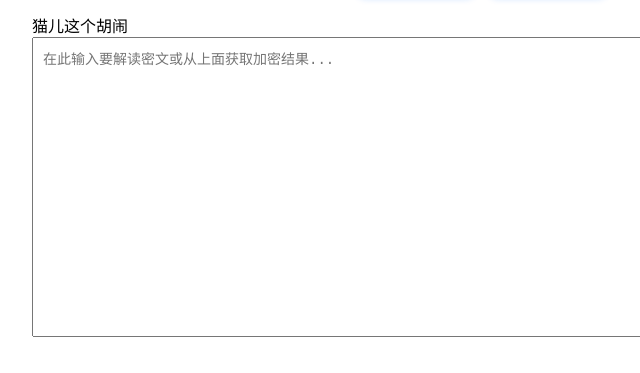
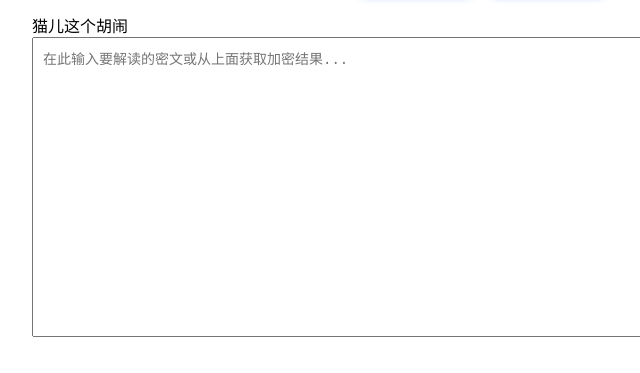
Before and after one commit to Zubmarine/hachimi-translator, a plain HTML site: page index.html in a window 1280 px wide. Shown: the part 472-845 px from the top of the page, 158-798 px from the left. Drawn offline with Linux system fonts and the light colour scheme.

Commit message:
Update index.html

```diff
--- a/index.html
+++ b/index.html
@@ -21,7 +21,7 @@
 
     <label>
       猫儿这个胡闹
-      <textarea id="ciphertext" class="box" placeholder="在此输入要解读密文或从上面获取加密结果..."></textarea>
+      <textarea id="ciphertext" class="box" placeholder="在此输入要解读的密文或从上面获取加密结果..."></textarea>
     </label>
   </div>
 
```
